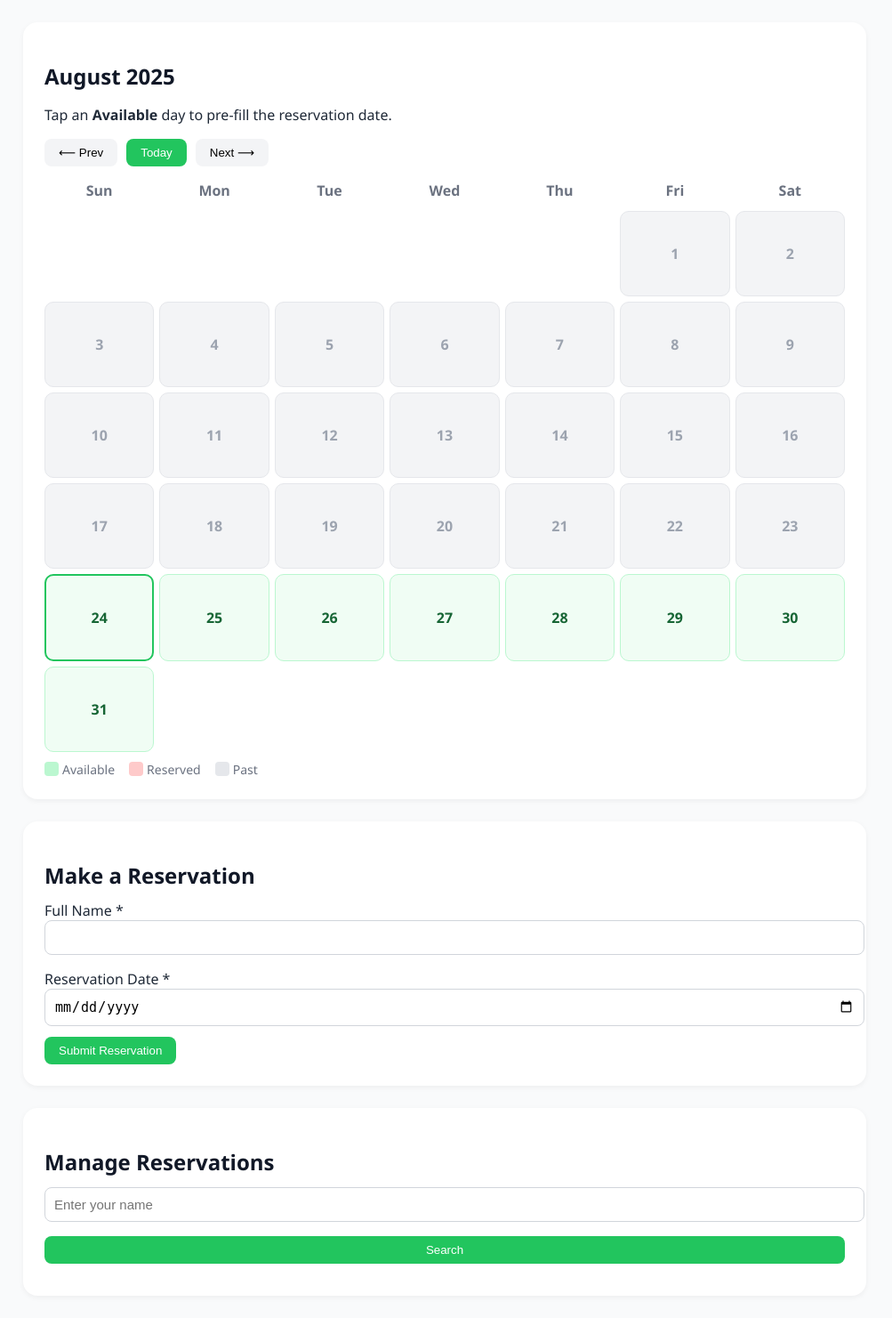
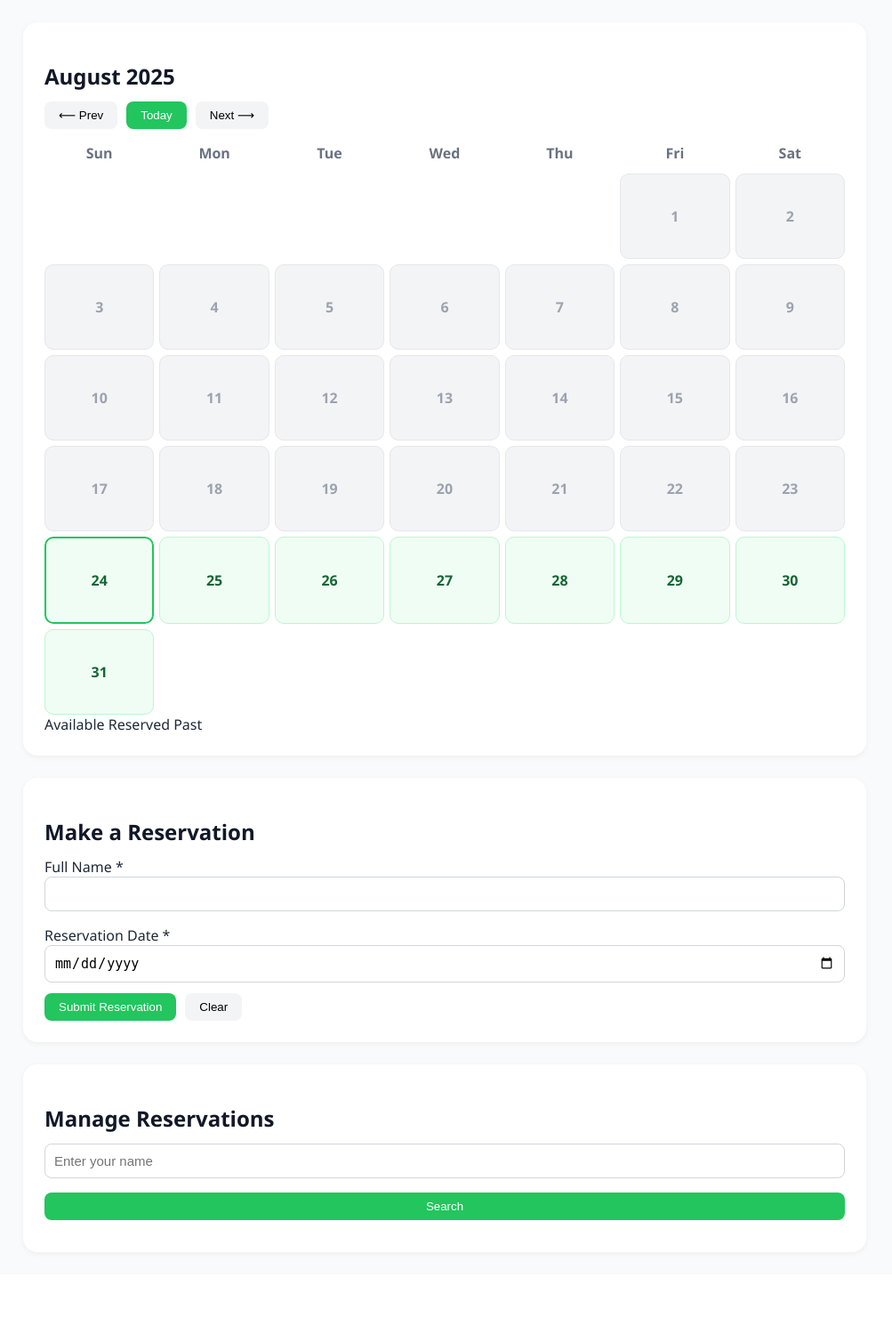
Before and after one commit to Abdullah-1719/ChaletF, a Flask app: page / in a window 1280 px wide. Shown: the part 112-1593 px from the top of the page at 89% size, without its empty margins (140-1143 px from the left). After the commit the page ends 1521 px from the top, so only its background shows below. Run offline with Flask 3, Linux system fonts and the light colour scheme; tables that the repository leaves empty hold one stand-in row (values such as "Sample post").

Commit message:
Update chalet.html

```diff
--- a/templates/chalet.html
+++ b/templates/chalet.html
@@ -12,15 +12,33 @@
       padding: 0;
       color: #1f2937;
     }
-    header { background: white; color: #111827; padding: 1.5rem; text-align: center; border-bottom: 1px solid #e5e7eb; }
+    header {
+      background: white;
+      color: #111827;
+      padding: 1.5rem;
+      text-align: center;
+      border-bottom: 1px solid #e5e7eb;
+    }
     header h1 { margin: 0; font-size: 1.8rem; font-weight: 700; }
     header p { margin: 0.25rem 0 0; font-size: 0.95rem; color: #6b7280; }
-    .container { max-width: 900px; margin: 25px auto; padding: 24px; background: white; border-radius: 16px; box-shadow: 0 2px 6px rgba(0,0,0,0.05); }
+    .container {
+      max-width: 900px;
+      margin: 25px auto;
+      padding: 24px;
+      background: white;
+      border-radius: 16px;
+      box-shadow: 0 2px 6px rgba(0,0,0,0.05);
+    }
     h2 { margin-bottom: 12px; color: #111827; }
 
+    /* Calendar */
     #calendar { display: grid; grid-template-columns: repeat(7, 1fr); gap: 6px; margin-top: 10px; }
     .dow { font-weight: bold; text-align: center; padding: 6px; color: #6b7280; }
-    .day { padding: 12px; border-radius: 10px; min-height: 70px; text-align: center; font-size: 14px; border: 1px solid #e5e7eb; display: flex; flex-direction: column; justify-content: center; cursor: pointer; transition: all 0.2s; }
+    .day {
+      padding: 12px; border-radius: 10px; min-height: 70px; text-align: center; font-size: 14px;
+      border: 1px solid #e5e7eb; display: flex; flex-direction: column; justify-content: center;
+      transition: all 0.2s; cursor: pointer;
+    }
     .day.empty { background: transparent; border: none; cursor: default; }
     .day.available { background: #f0fdf4; border: 1px solid #bbf7d0; color: #166534; }
     .day.available:hover { background: #dcfce7; }
@@ -28,26 +46,33 @@
     .day.past { background: #f3f4f6; color: #9ca3af; cursor: not-allowed; }
     .day.today { border: 2px solid #22c55e; }
     .num { font-weight: bold; font-size: 16px; }
-    .resv-name { margin-top: 4px; font-size: 12px; color: #374151; }
+    .resv-name { margin-top: 4px; font-size: 12px; color: #374151; font-weight: 500; }
+
+    /* Buttons */
     .btn { padding: 8px 16px; border: none; border-radius: 8px; cursor: pointer; font-weight: 500; transition: background 0.2s, transform 0.1s; }
     .btn:hover { transform: scale(1.05); }
+    .btn:disabled { opacity: 0.5; cursor: not-allowed; transform: none; }
     .btn.primary { background: #22c55e; color: white; }
-    .btn.primary:hover { background: #16a34a; }
+    .btn.primary:hover:not(:disabled) { background: #16a34a; }
     .btn.danger { background: #ef4444; color: white; }
-    .btn.danger:hover { background: #dc2626; }
+    .btn.danger:hover:not(:disabled) { background: #dc2626; }
     .btn.light { background: #f3f4f6; }
-    .btn.light:hover { background: #e5e7eb; }
+    .btn.light:hover:not(:disabled) { background: #e5e7eb; }
+
     .actions { display: flex; gap: 10px; margin-top: 12px; flex-wrap: wrap; }
+
+    /* Forms */
     .form-grid { display: grid; gap: 16px; margin-top: 10px; }
-    input { width: 100%; padding: 10px; border-radius: 8px; border: 1px solid #d1d5db; font-size: 15px; }
+    input {
+      width: 100%; padding: 10px; border-radius: 8px; border: 1px solid #d1d5db; font-size: 15px; box-sizing: border-box;
+    }
     input:focus { border-color: #22c55e; outline: none; box-shadow: 0 0 4px rgba(34,197,94,0.4); }
-    .reservation-item { border: 1px solid #ddd; padding: 12px; margin-bottom: 10px; border-radius: 10px; background: #fafafa; }
-    .legend { display: flex; gap: 16px; margin-top: 10px; font-size: 14px; color: #6b7280; }
-    .legend span { display: inline-flex; align-items: center; gap: 4px; }
-    .legend .box { width: 16px; height: 16px; border-radius: 4px; display: inline-block; }
-    .legend .available { background: #bbf7d0; }
-    .legend .booked { background: #fecaca; }
-    .legend .past { background: #e5e7eb; }
+
+    /* Reservation item */
+    .reservation-item {
+      border: 1px solid #ddd; padding: 12px; margin-bottom: 10px;
+      border-radius: 10px; background: #fafafa;
+    }
   </style>
 </head>
 <body>
@@ -58,7 +83,6 @@
 
   <div class="container">
     <h2 id="monthDisplay"></h2>
-    <p>Tap an <strong>Available</strong> day to pre-fill the reservation date.</p>
     <div class="actions">
       <button id="prevBtn" class="btn light">⟵ Prev</button>
       <button id="todayBtn" class="btn primary">Today</button>
@@ -76,19 +100,15 @@
     <h2>Make a Reservation</h2>
     <form id="reservationForm">
       <div class="form-grid">
-        <div>
-          <label for="name">Full Name *</label>
-          <input type="text" id="name" name="name" required />
-        </div>
-        <div>
-          <label for="checkin">Reservation Date *</label>
-          <input type="date" id="checkin" name="checkin" required />
-        </div>
+        <div><label for="name">Full Name *</label><input type="text" id="name" name="name" required /></div>
+        <div><label for="checkin">Reservation Date *</label><input type="date" id="checkin" name="checkin" required /></div>
       </div>
       <div class="actions">
         <button type="submit" class="btn primary">Submit Reservation</button>
+        <button type="reset" class="btn light">Clear</button>
       </div>
     </form>
+    <div id="reservationMessage"></div>
   </div>
 
   <div class="container">
@@ -101,49 +121,36 @@
   </div>
 
   <script>
-    const API_BASE = "https://chaletf.onrender.com";
+    const API_BASE = "";
     let reservations = {};
     let current = new Date();
 
+    function pad(n){ return String(n).padStart(2,'0'); }
+    function ymd(d){ return `${d.getFullYear()}-${pad(d.getMonth()+1)}-${pad(d.getDate())}`; }
+
     async function fetchReservations() {
-      try {
-        const res = await fetch(`${API_BASE}/api/reservations`);
-        const data = await res.json();
-        reservations = {};
-        if (Array.isArray(data)) {
-          data.forEach(r => {
-            reservations[r.date] = { name: r.name };
-          });
-        } else {
-          reservations = data || {};
-        }
-      } catch (err) {
-        console.error("API error", err);
-        reservations = {};
-      }
+      const res = await fetch(`${API_BASE}/api/reservations`);
+      reservations = await res.json();
     }
 
     async function createReservation(name, date) {
       const res = await fetch(`${API_BASE}/api/reservations`, {
-        method: "POST",
-        headers: { "Content-Type": "application/json" },
+        method: "POST", headers: { "Content-Type": "application/json" },
         body: JSON.stringify({ name, date })
       });
       return res.json();
     }
 
     async function deleteReservation(date) {
-      const res = await fetch(`${API_BASE}/api/reservations/${date}`, { method: "DELETE" });
-      return res.json();
+      await fetch(`${API_BASE}/api/reservations/${date}`, { method: "DELETE" });
+      await fetchReservations();
+      buildCalendar(current);
     }
 
     async function searchReservations(query) {
       const res = await fetch(`${API_BASE}/api/reservations/search?name=${encodeURIComponent(query)}`);
       return res.json();
     }
-
-    function pad(n){ return String(n).padStart(2,'0'); }
-    function ymd(d){ return `${d.getFullYear()}-${pad(d.getMonth()+1)}-${pad(d.getDate())}`; }
 
     function buildCalendar(date) {
       const calendar = document.getElementById('calendar');
@@ -209,55 +216,50 @@
 
     function renderSearchResults(list){
       const resultsDiv = document.getElementById('reservationResults');
-      if (!list || (Array.isArray(list) && list.length === 0)) {
-        resultsDiv.innerHTML = '<p>No reservations found for this name.</p>';
+      if (!Object.keys(list).length) {
+        resultsDiv.innerHTML = '<p style="color:#6b7280">No reservations found for this name.</p>';
         return;
       }
       let html = '';
-      if (Array.isArray(list)) {
-        list.forEach(r => {
-          html += `<div class="reservation-item"><div><strong>Name:</strong> ${r.name}</div><div><strong>Date:</strong> ${r.date}</div></div>`;
-        });
-      } else {
-        Object.entries(list).forEach(([dateString, reservation]) => {
-          html += `<div class="reservation-item"><div><strong>Name:</strong> ${reservation.name}</div><div><strong>Date:</strong> ${dateString}</div></div>`;
-        });
-      }
+      Object.entries(list).forEach(([dateString, reservation]) => {
+        const formatted = new Date(dateString + 'T00:00:00').toLocaleDateString(undefined, { weekday:'long', year:'numeric', month:'long', day:'numeric' });
+        html += `
+          <div class="reservation-item">
+            <div><strong>Name:</strong> ${reservation.name}</div>
+            <div><strong>Date:</strong> ${formatted}</div>
+            <div class="actions"><button class="btn danger" onclick="cancelReservation('${dateString}')">Cancel</button></div>
+          </div>`;
+      });
       resultsDiv.innerHTML = html;
     }
 
     window.cancelReservation = async function(dateString){
-      if (!reservations[dateString]) return alert('Reservation not found.');
       if (confirm('Cancel this reservation?')) {
         await deleteReservation(dateString);
-        await fetchReservations();
-        buildCalendar(current);
-        document.getElementById('reservationResults').innerHTML = '<p style="color:#16a34a">Reservation cancelled.</p>';
+        document.getElementById('reservationResults').innerHTML = '<p style="color:#16a34a">Reservation cancelled. Search again to refresh.</p>';
       }
     }
 
     document.addEventListener('DOMContentLoaded', async () => {
       await fetchReservations();
-      const dateInput = document.getElementById('checkin');
-      const todayStr = new Date().toISOString().split('T')[0];
-      dateInput.min = todayStr;
-      document.getElementById('prevBtn').addEventListener('click', async () => { current.setMonth(current.getMonth() - 1); buildCalendar(current); });
-      document.getElementById('nextBtn').addEventListener('click', async () => { current.setMonth(current.getMonth() + 1); buildCalendar(current); });
-      document.getElementById('todayBtn').addEventListener('click', async () => { current = new Date(); buildCalendar(current); });
       buildCalendar(current);
+
+      document.getElementById('prevBtn').addEventListener('click', () => { current.setMonth(current.getMonth() - 1); buildCalendar(current); });
+      document.getElementById('nextBtn').addEventListener('click', () => { current.setMonth(current.getMonth() + 1); buildCalendar(current); });
+      document.getElementById('todayBtn').addEventListener('click', () => { current = new Date(); buildCalendar(current); });
+
       document.getElementById('reservationForm').addEventListener('submit', async (e) => {
         e.preventDefault();
-        const form = e.currentTarget;
-        const name = form.name.value.trim();
-        const checkin = form.checkin.value;
+        const name = e.target.name.value.trim();
+        const checkin = e.target.checkin.value;
         if (!name || !checkin) return alert('Please complete the form.');
         if (reservations[checkin]) return alert('This date is already reserved.');
-        const resp = await createReservation(name, checkin);
-        if (resp.error) return alert(resp.error);
+        await createReservation(name, checkin);
         await fetchReservations();
         buildCalendar(current);
-        form.reset();
+        e.target.reset();
       });
+
       document.getElementById('searchBtn').addEventListener('click', async () => {
         const q = document.getElementById('searchName').value.trim();
         if (!q) return alert('Please enter a name to search.');
```
